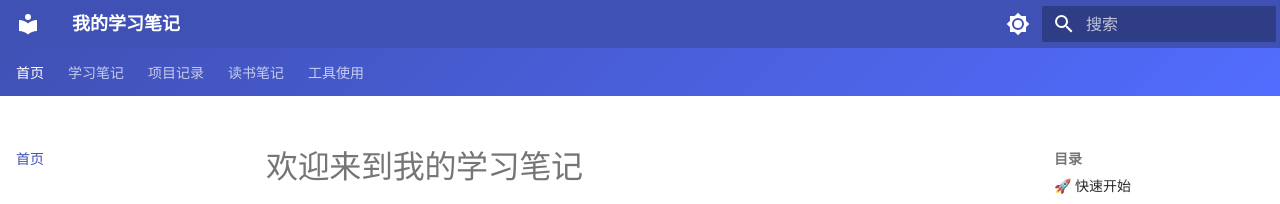
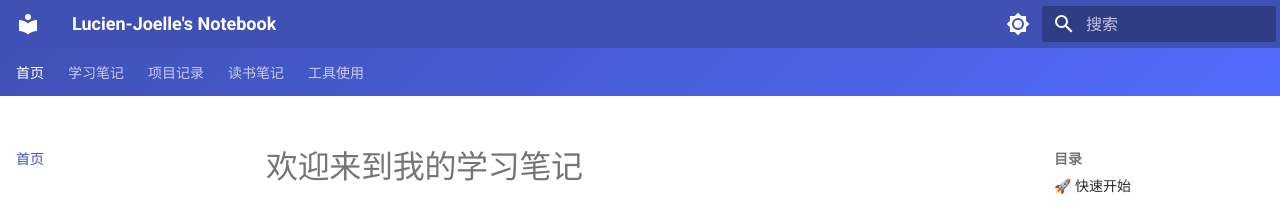
Before and after one commit to Lucien-Joelle/notebook, an MkDocs documentation site: the page built from docs/index.md, in a window 1280 px wide. Shown: the top 204 px of the page. Built offline with MkDocs 1.6.1 and Material for MkDocs 9.7.7, drawn with Linux system fonts in a browser that asks for light colours.

Commit message:
更新站点配置，修复构建问题

```diff
--- a/mkdocs.yml
+++ b/mkdocs.yml
@@ -1,7 +1,7 @@
-site_name: 我的学习笔记
-site_description: 个人知识库和学习笔记
-site_author: Your Name
-site_url: https://yourusername.github.io/notes
+site_name: Lucien-Joelle's Notebook
+site_description: 个人学习笔记和知识管理系统
+site_author: Lucien-Joelle
+site_url: https://lucien-joelle.github.io/notebook
 
 # 主题配置
 theme:
@@ -53,8 +53,8 @@
   - pymdownx.tasklist:
       custom_checkbox: true
   - pymdownx.emoji:
-      emoji_index: !!python/name:materialx.emoji.twemoji
-      emoji_generator: !!python/name:materialx.emoji.to_svg
+      emoji_index: !!python/name:material.extensions.emoji.twemoji
+      emoji_generator: !!python/name:material.extensions.emoji.to_svg
   - def_list
   - footnotes
   - meta
@@ -75,6 +75,7 @@
   - tags
   - git-revision-date-localized:
       enable_creation_date: true
+      fallback_to_build_date: true
 
 # 额外的JavaScript
 extra_javascript:
```
